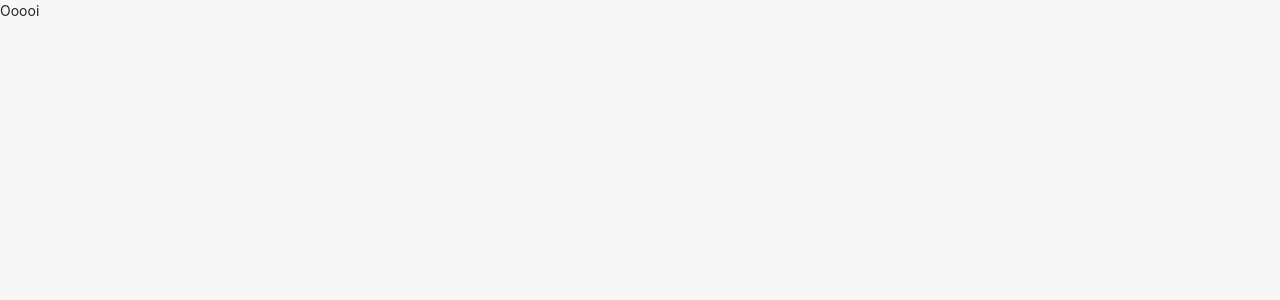
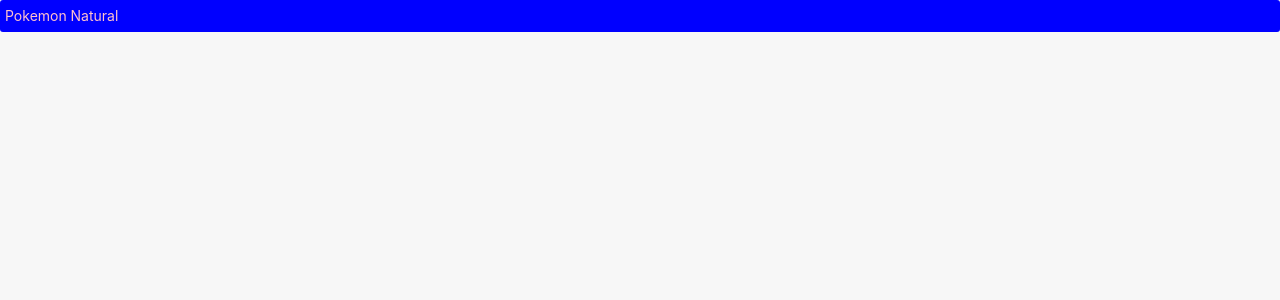
Before and after one commit to analuiza97/pokeProject, a Next.js app: page / in a window 1280 px wide. Shown: the top 300 px of the page. Built offline with nearby package versions, Linux system fonts and the light colour scheme.

Commit message:
feat(components): typelabel component

```diff
--- a/components/atoms/TypeLabel/TypeLabel.js
+++ b/components/atoms/TypeLabel/TypeLabel.js
@@ -1,9 +1,6 @@
-import React from 'react'
+import React from "react";
+import { TypeWrapper } from "./style";
 
-export const TypeLabel = () => {
-    return (
-        <div>
-            Ooooi
-        </div>
-    )
-}
+export const TypeLabel = ({ type }) => {
+  return <TypeWrapper color="pink" background="blue">{ type || "Pokemon Natural"}</TypeWrapper>;
+};
--- a/components/atoms/TypeLabel/style.js
+++ b/components/atoms/TypeLabel/style.js
@@ -1 +1,8 @@
 import styled from 'styled-components';
+
+export const TypeWrapper = styled.div`
+    padding: 5px;
+    border-radius: 3px;
+    color: ${({ color }) => color || "#9f9f9f"};
+    background: ${({ background }) => background || "#242424"};
+`;
```
